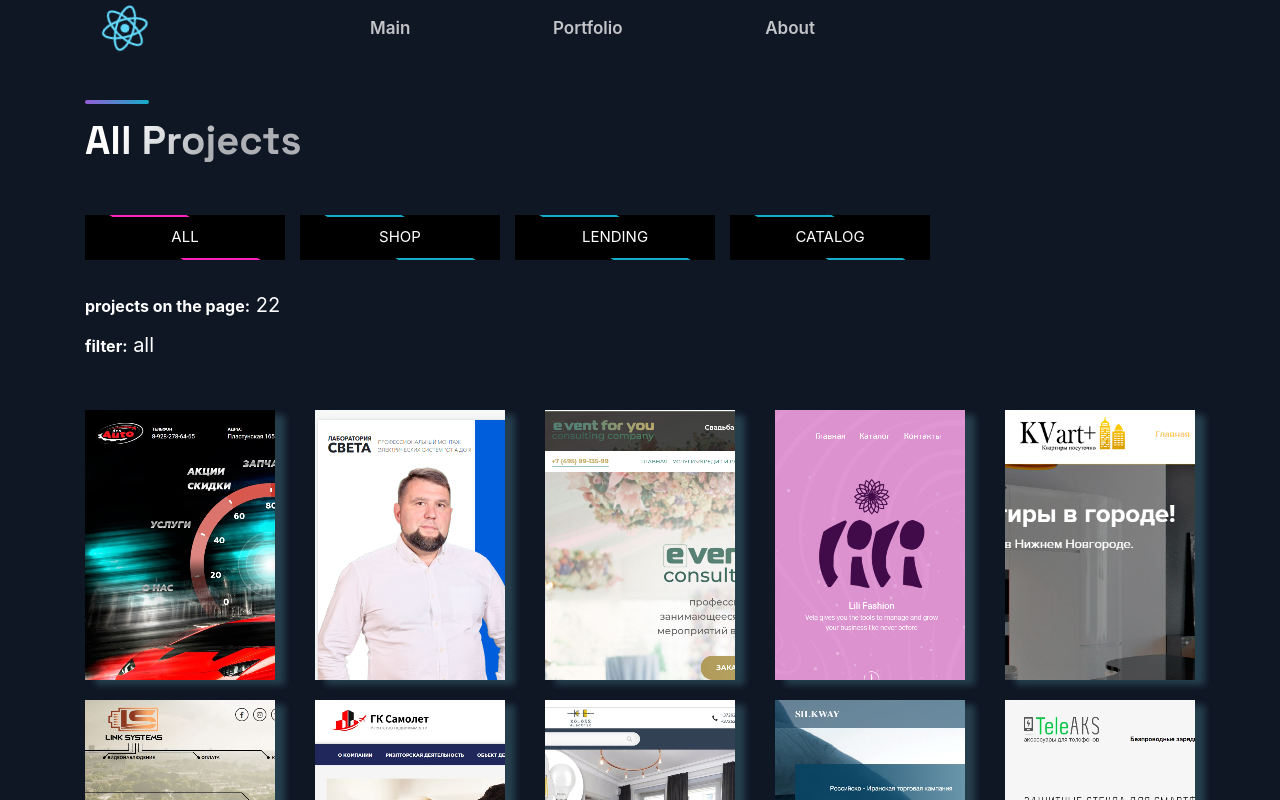
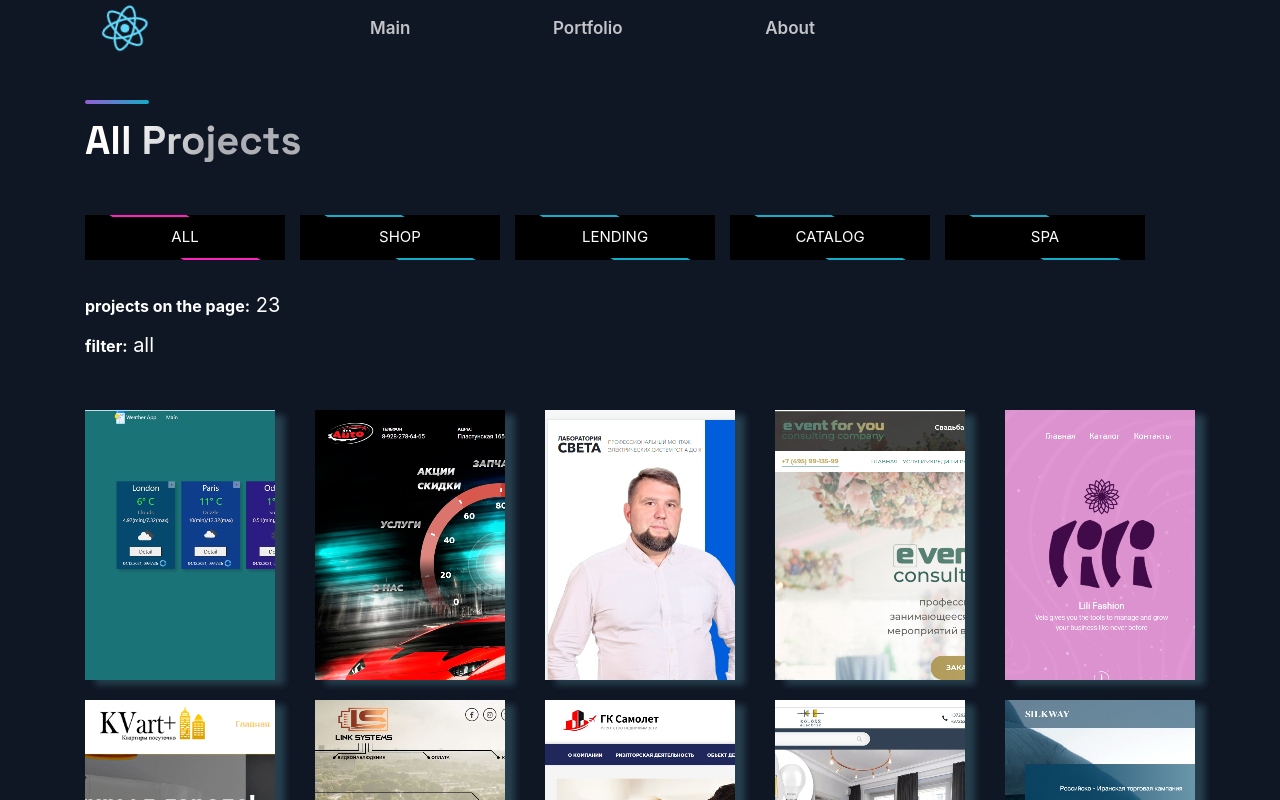
Before and after one commit to salvation27/serdun-portfolio, a React (Create React App) app: page /portfolio in a window 1280 px wide. Shown: the top 800 px of the page. Built offline with nearby package versions, Linux system fonts and the light colour scheme.

Commit message:
1.8 add spa category

```diff
--- a/src/components/Portfolio/Portfolio.js
+++ b/src/components/Portfolio/Portfolio.js
@@ -46,6 +46,11 @@ export default function Portfolio() {
               handleSetTag={setTeg}
               tagActive={tag === "catalog" ? true : false}
             />
+            <TagButton
+              name="spa"
+              handleSetTag={setTeg}
+              tagActive={tag === "spa" ? true : false}
+            />
           </div>
           <div className={portfolioStyle.count}>
             <strong>projects on the page:</strong>
--- a/src/data/dataMainPage.json
+++ b/src/data/dataMainPage.json
@@ -49,6 +49,14 @@
   "Projects": {
     "title": "Projects",
     "Progects": [
+      {
+        "title": "Weather App",
+        "text": "Test assignment from Codica",
+        "background": "./img/weather.jpg",
+        "link_site": "https://weathe-app.vercel.app/",
+        "best": true,
+        "tag_filter": "spa"
+      },
       {
         "title": "DenAuto",
         "text": "Service of services with subsequent integration on WP",
```
Also changed, not shown: public/img/weather.jpg (added).
